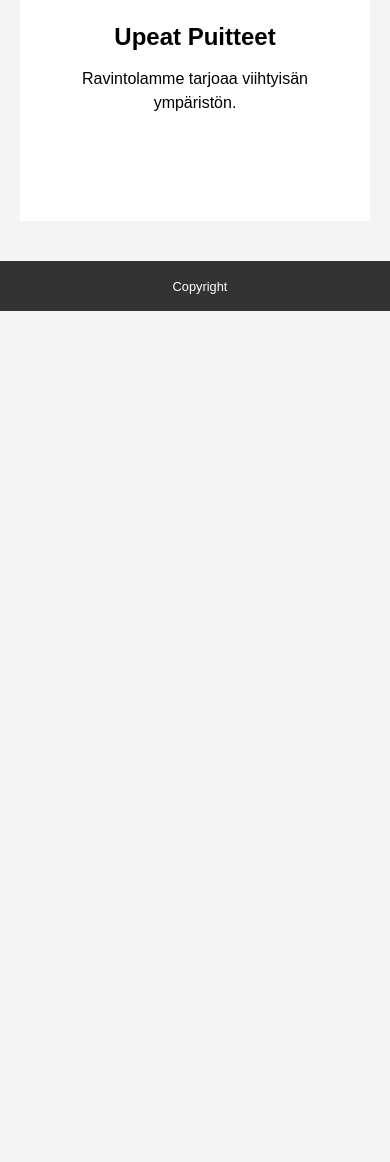
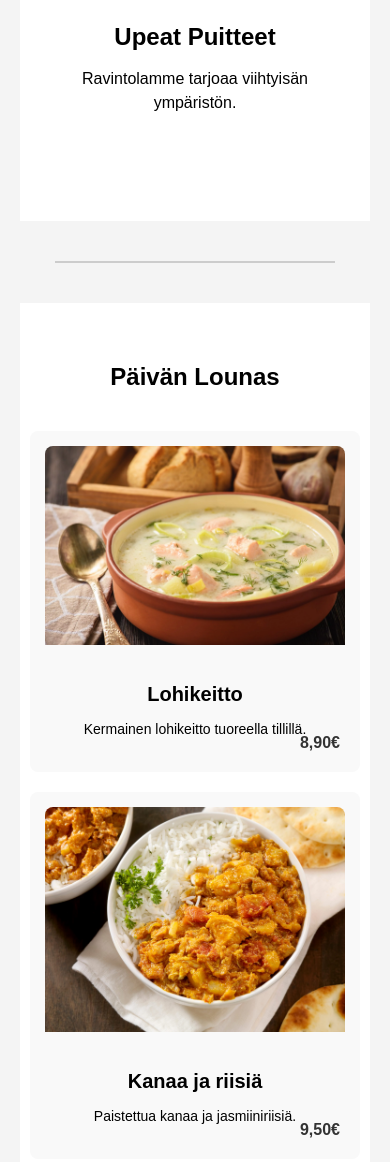
Before and after one commit to samukan/teht6, a plain HTML site: page index.html in a window 390 px wide. Shown: the part 1644-2806 px from the top of the page. Before the commit the page ends 1955 px from the top, so only its background shows below. Drawn offline with Linux system fonts and the light colour scheme.

Commit message:
tehtava 5

```diff
--- a/index.html
+++ b/index.html
@@ -18,7 +18,6 @@
       <button id="openDialog" class="register-button">Dialogi</button>
     </header>
 
-    <!-- Päivitetty Hero-osio -->
     <section class="herobanner">
       <div class="herobanner-content">
         <h1>Lounasravintola</h1>
@@ -50,7 +49,6 @@
         </div>
       </section>
 
-      <!-- Uusi Section-elementti -->
       <section class="features">
         <div class="feature-item">
           <h2>Laadukas Ruoka</h2>
@@ -63,6 +61,32 @@
         <div class="feature-item">
           <h2>Upeat Puitteet</h2>
           <p>Ravintolamme tarjoaa viihtyisän ympäristön.</p>
+        </div>
+      </section>
+
+      <div class="section-divider"></div>
+
+      <section class="menu">
+        <h2>Päivän Lounas</h2>
+        <div class="menu-grid">
+          <div class="menu-item">
+            <img src="lohikeitto.webp" alt="Lohikeitto" />
+            <h3>Lohikeitto</h3>
+            <p>Kermainen lohikeitto tuoreella tillillä.</p>
+            <span class="price">8,90€</span>
+          </div>
+          <div class="menu-item">
+            <img src="kana_riisi.jpg" alt="Kana_riisi" />
+            <h3>Kanaa ja riisiä</h3>
+            <p>Paistettua kanaa ja jasmiiniriisiä.</p>
+            <span class="price">9,50€</span>
+          </div>
+          <div class="menu-item">
+            <img src="kasvislasagne.jpg" alt="Kasvislasagne" />
+            <h3>Kasvislasagne</h3>
+            <p>Maukas lasagne tuoreista vihanneksista.</p>
+            <span class="price">8,50€</span>
+          </div>
         </div>
       </section>
 
--- a/style.css
+++ b/style.css
@@ -294,7 +294,67 @@ input:invalid {
   background-color: #ccc;
 }
 
-/* Media Queryt */
+.menu {
+  padding: 60px 20px;
+  background-color: #fff;
+  text-align: center;
+}
+
+.menu h2 {
+  font-size: 36px;
+  margin-bottom: 40px;
+}
+
+.menu-grid {
+  display: grid;
+  grid-template-columns: repeat(auto-fit, minmax(250px, 1fr));
+  gap: 30px;
+}
+
+.menu-item {
+  background-color: #f9f9f9;
+  padding: 20px;
+  border-radius: 8px;
+  position: relative;
+  transition: transform 0.3s;
+}
+
+.menu-item:hover {
+  transform: translateY(-10px);
+}
+
+.menu-item h3 {
+  font-size: 24px;
+  margin-bottom: 15px;
+}
+
+.menu-item p {
+  font-size: 16px;
+  margin-bottom: 20px;
+}
+
+.menu-item .price {
+  font-size: 18px;
+  font-weight: bold;
+  color: #333;
+  position: absolute;
+  bottom: 20px;
+  right: 20px;
+}
+
+.menu-item img {
+  width: 100%;
+  height: auto;
+  border-radius: 8px 8px 0 0;
+  margin-bottom: 15px;
+}
+
+.section-divider {
+  width: 80%;
+  height: 2px;
+  background-color: #ccc;
+  margin: 40px auto;
+}
 
 /* Pienet näytöt */
 @media only screen and (max-width: 768px) {
@@ -355,6 +415,21 @@ input:invalid {
   .pesukarhu {
     display: none;
   }
+  .menu h2 {
+    font-size: 28px;
+  }
+
+  .menu-item h3 {
+    font-size: 20px;
+  }
+
+  .menu-item p {
+    font-size: 14px;
+  }
+
+  .menu-item .price {
+    font-size: 16px;
+  }
 }
 
 /* Erittäin pienet näytöt */
@@ -400,6 +475,21 @@ input:invalid {
   footer {
     padding: 5px;
   }
+  .menu {
+    padding: 40px 10px;
+  }
+
+  .menu h2 {
+    font-size: 24px;
+  }
+
+  .menu-grid {
+    gap: 20px;
+  }
+
+  .menu-item {
+    padding: 15px;
+  }
 }
 
 /* Suuret näytöt */
```
Also changed, not shown: kana_riisi.jpg (added), kasvislasagne.jpg (added), lohikeitto.webp (added).
